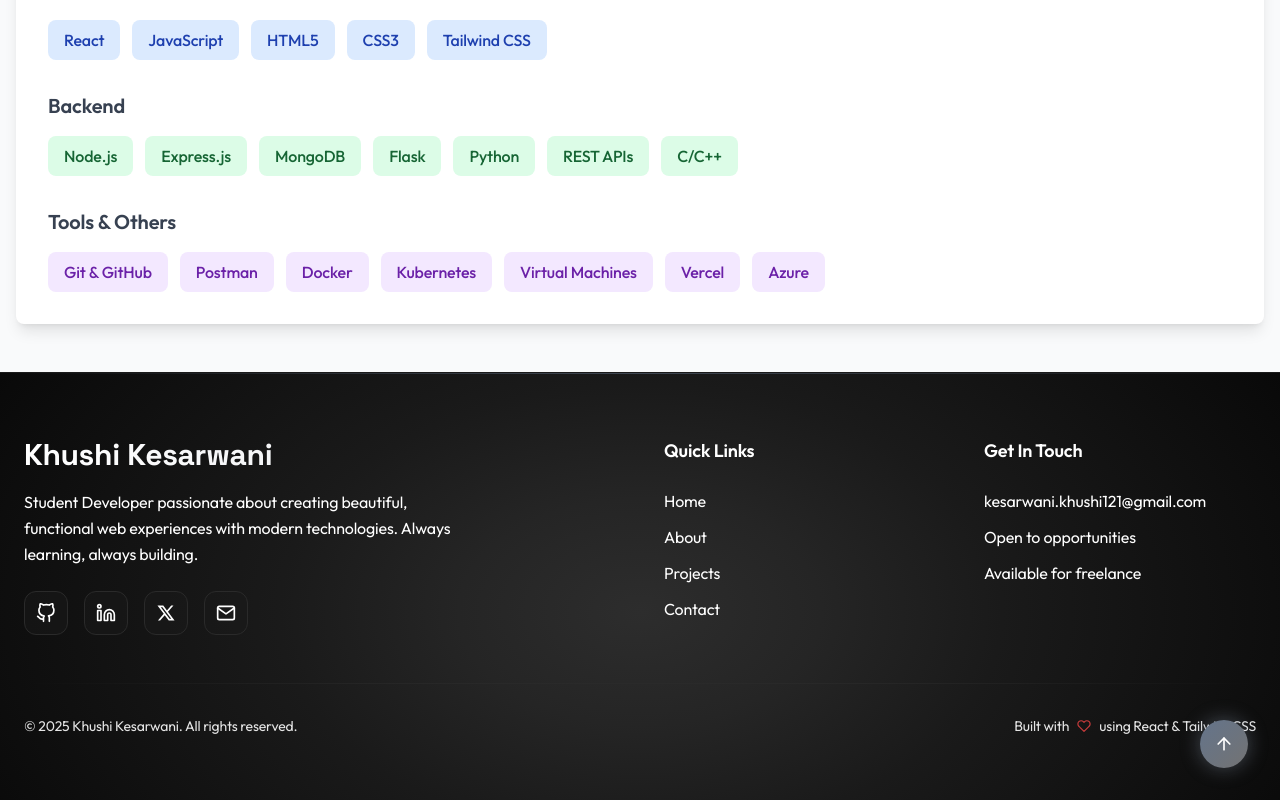
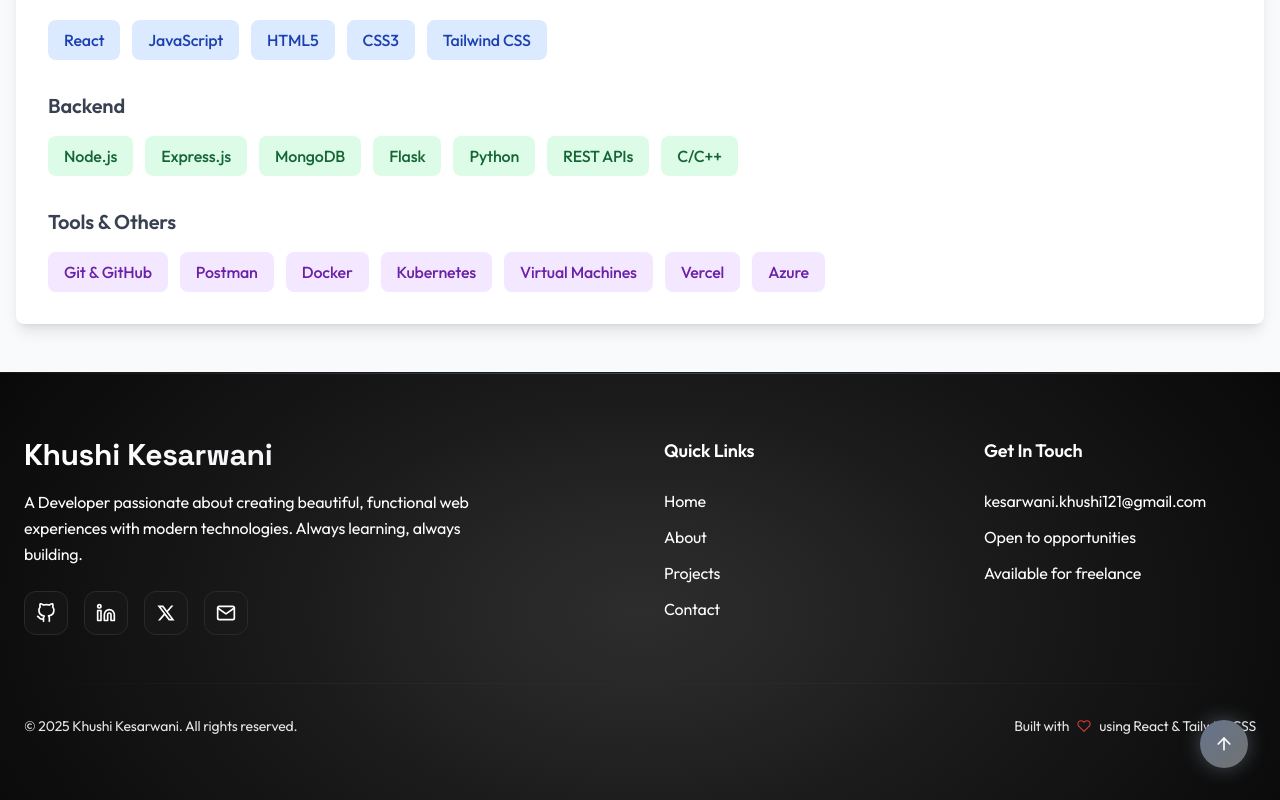
Before and after one commit to kesarwanikhushi/portfolio-khushi, a React (Vite) app in the folder client/: page /about in a window 1280 px wide. Shown: the part 588-1388 px from the top of the page. Built offline with nearby package versions, Linux system fonts and the light colour scheme.

Commit message:
Changed some content of footer

```diff
--- a/client/src/components/Footer.jsx
+++ b/client/src/components/Footer.jsx
@@ -53,7 +53,7 @@ const Footer = () => {
                 Khushi Kesarwani
               </h3>
               <p className="text-dark-400 max-w-md leading-relaxed">
-                Student Developer passionate about creating beautiful, functional web experiences
+                A Developer passionate about creating beautiful, functional web experiences
                 with modern technologies. Always learning, always building.
               </p>
             </motion.div>
```
